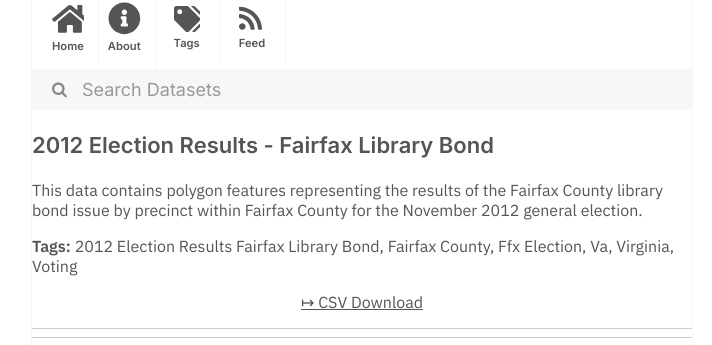
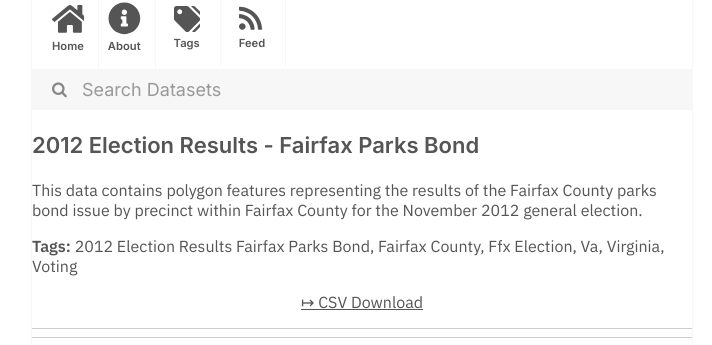
Before and after one commit to dayda-entities/fairfax-county-virginia, a Jekyll site: the page built from _posts/2020-11-12-2012-election-results-fairfax-.md, in a window 1280 px wide. Shown: the part 216-561 px from the top of the page, without its empty margins (278-990 px from the left). Built offline with Jekyll 4.4.1, drawn with Linux system fonts in a browser that asks for light colours.

Commit message:
Publish Data

```diff
--- a/_posts/2020-11-12-2012-election-results-fairfax-.md
+++ b/_posts/2020-11-12-2012-election-results-fairfax-.md
@@ -1,11 +1,11 @@
 ---
-title: 2012 Election Results - Fairfax Library Bond
-created: '2020-11-12T13:17:17.700557'
-modified: '2020-11-12T13:17:17.700564'
+title: 2012 Election Results - Fairfax Parks Bond
+created: '2020-11-12T13:16:46.315688'
+modified: '2020-11-12T13:16:46.315698'
 state: active
 type: dataset
 tags:
-  - 2012 Election Results Fairfax Library Bond
+  - 2012 Election Results Fairfax Parks Bond
   - Fairfax County
   - Ffx Election
   - Va
@@ -14,9 +14,9 @@ tags:
 groups:
   - Local Government
 csv_url: >-
-  https://data-fairfaxcountygis.opendata.arcgis.com/datasets/4fcd948ec577436aa9917f42d54534fb_13.csv?outSR=%7B%22latestWkid%22%3A4269%2C%22wkid%22%3A4269%7D
+  https://data-fairfaxcountygis.opendata.arcgis.com/datasets/864421ad70a5489f89b518f34dc4a8f2_14.csv?outSR=%7B%22latestWkid%22%3A4269%2C%22wkid%22%3A4269%7D
 json_url: ''
 layout: post
 
 ---
-This data contains polygon features representing the results of the Fairfax County library bond issue by precinct within Fairfax County for the November 2012 general election.
+This data contains polygon features representing the results of the Fairfax County parks bond issue by precinct within Fairfax County for the November 2012 general election.
```
